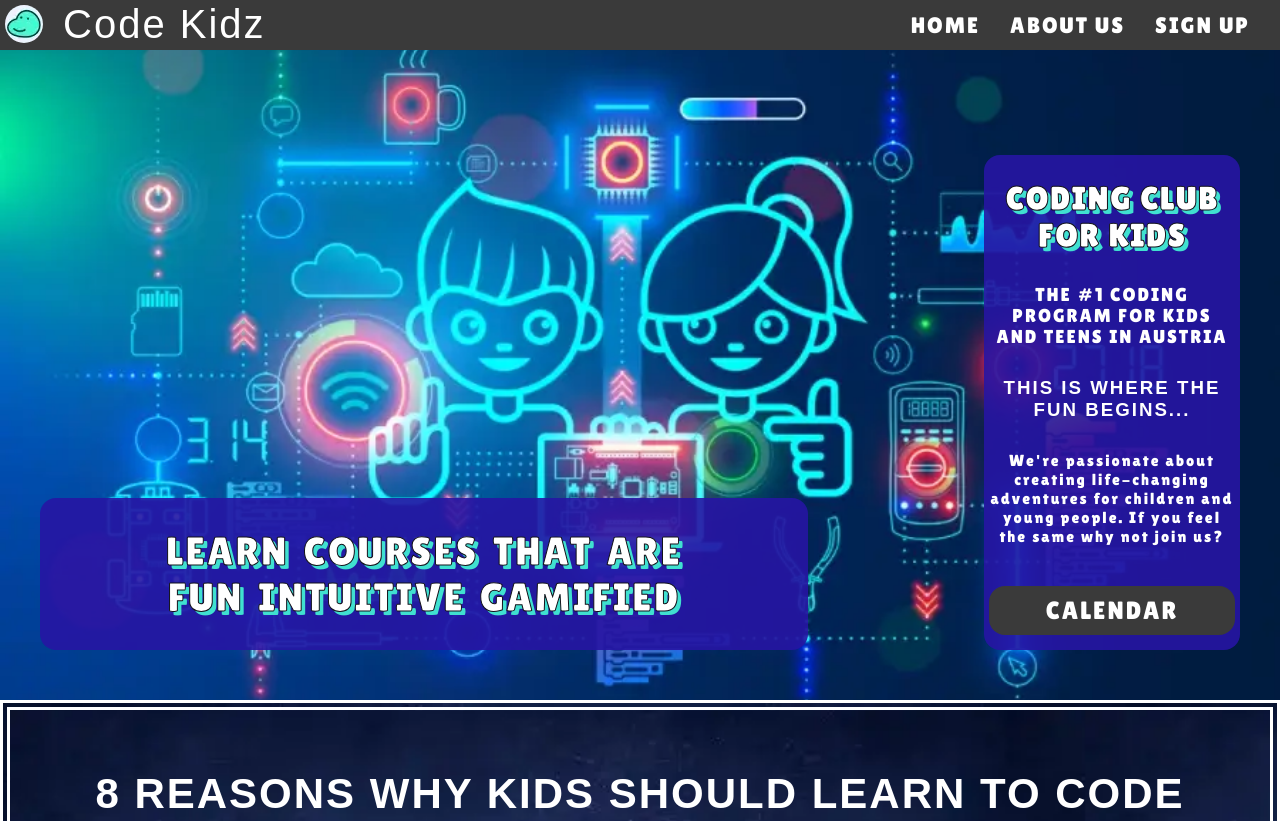
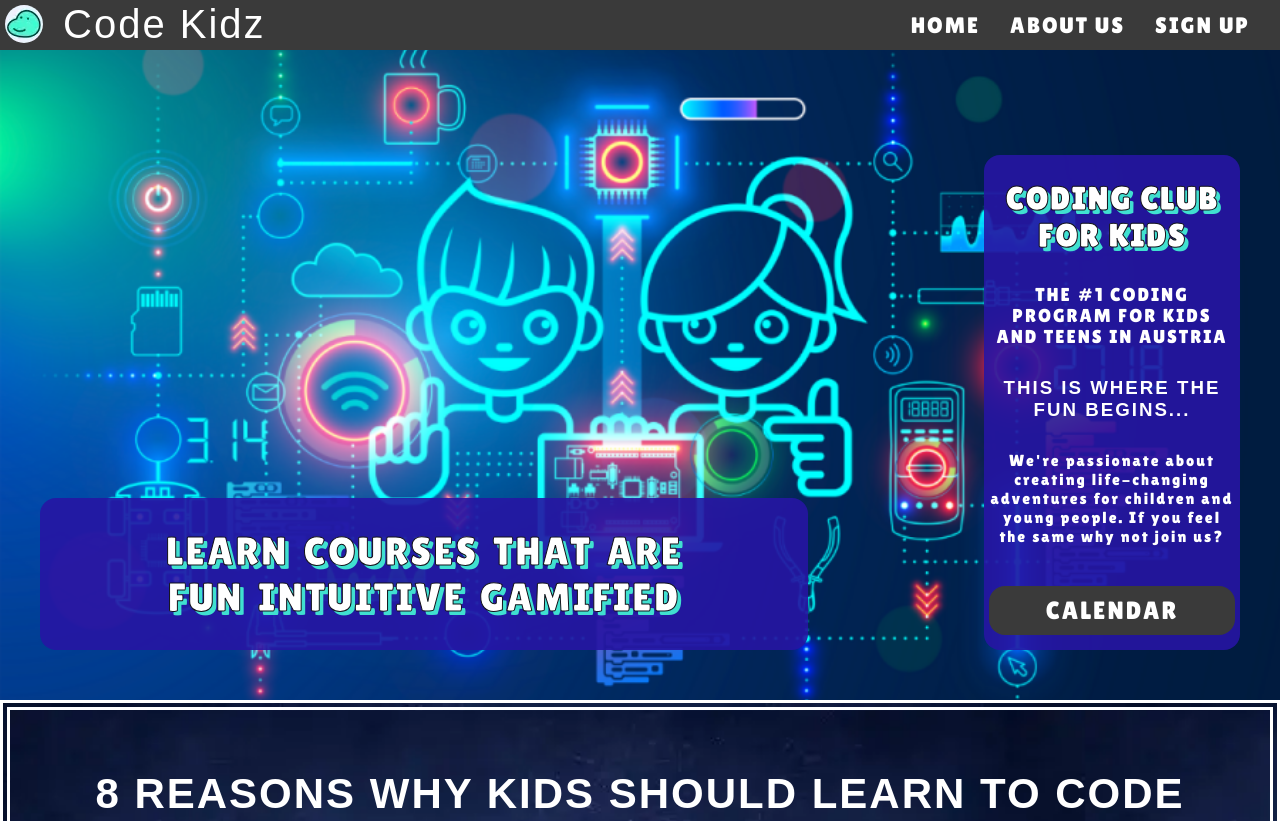
Before and after one commit to adamolnar/Portfolio_1_CodeDino, a plain HTML site: page index.html in a window 1280 px wide. Shown: the top 821 px of the page. Drawn offline with nearby package versions, Linux system fonts and the light colour scheme; a web font is replaced by a local one.

Commit message:
Replaced primary image back to bigger size due to pixel stretch

```diff
--- a/assets/css/style.css
+++ b/assets/css/style.css
@@ -103,7 +103,7 @@ h1, h2 {
     height: 650px;
     width: 100%;
     margin-top: 50px;
-    background: url(/assets/images/1658902821116.webp) no-repeat center center;
+    background: url(/assets/images/1658902821116.png) no-repeat center center;
     background-size: cover;
     overflow: hidden;
     position: relative;
```
Also changed, not shown: assets/images/1658902821116.png (added), assets/images/1658902821116.webp (deleted), 1 other file.
